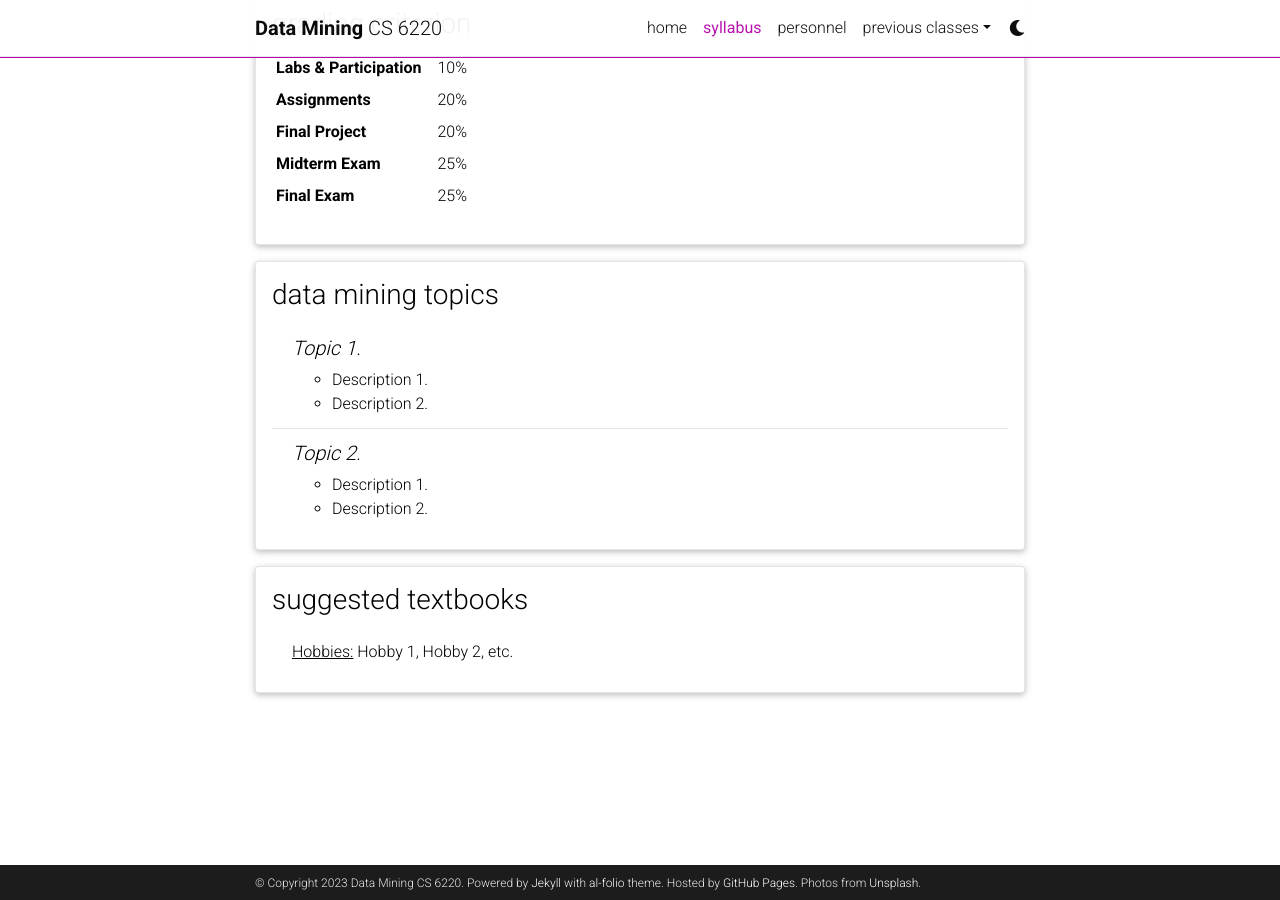
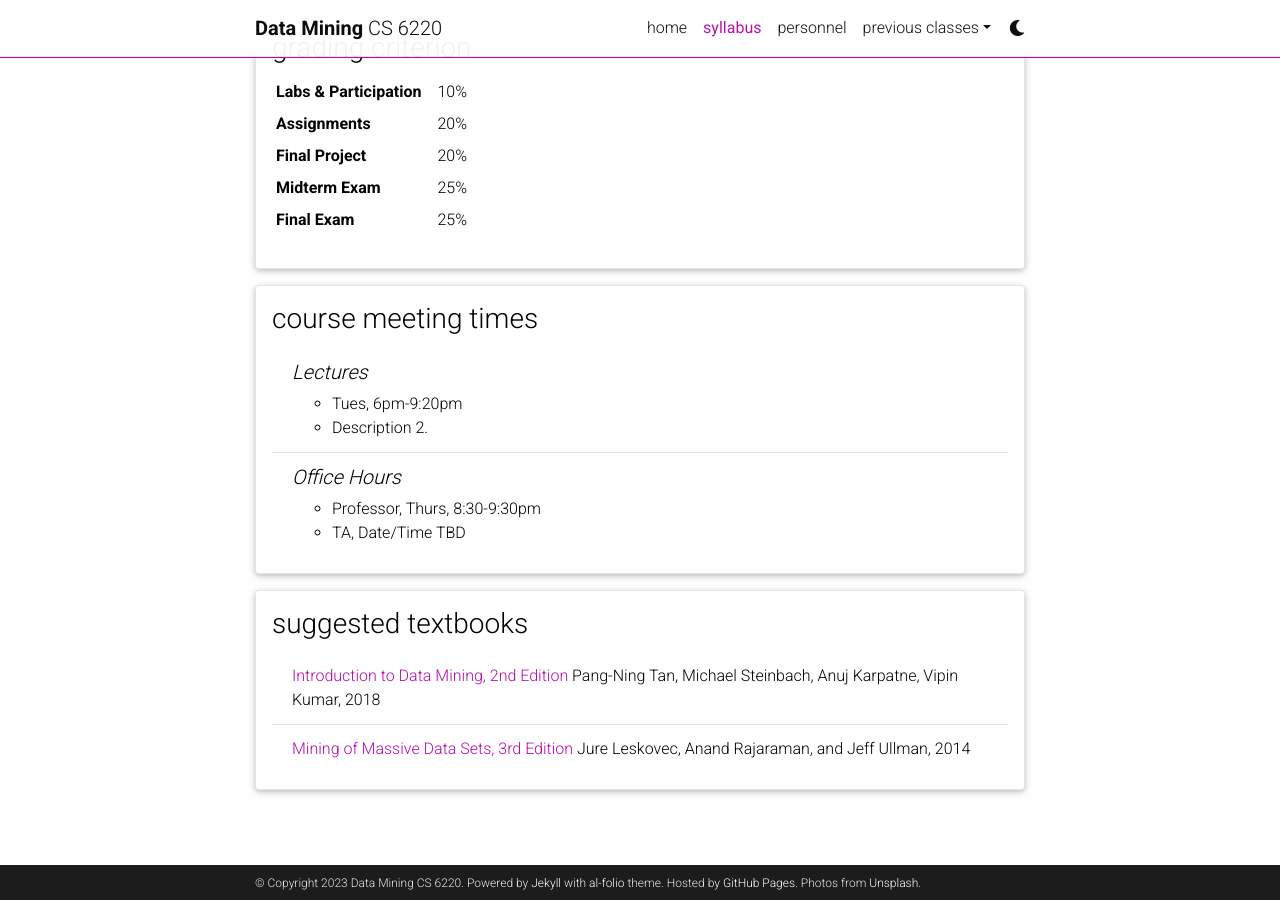
Before and after one commit to kni-neu/website-6120, a Jekyll site: the page built from _pages/syllabus.md, in a window 1280 px wide and 900 px high, scrolled down 3380 px. Built offline with Jekyll 4.4.1, drawn with Linux system fonts in a browser that asks for light colours; comment, search, counter and statistics services are not loaded; a style sheet for code colours, icons or effects is not loaded; some of the changed text lies outside the part shown.

Commit message:
Added references and completed syllabus

```diff
--- a/_data/cv.yml
+++ b/_data/cv.yml
@@ -84,6 +84,7 @@
             - Logistic Regression - A Precursor
             - Deep Learning - A Historical Perspective
             - Convolutional Neural Networks
+            - Batch Data Processing
         - title: In-Class Colabs
           contents:
             - Logistic Regression
@@ -181,19 +182,20 @@
       value: 25%
 
 
-- title: data mining topics
+- title: course meeting times
   type: nested_list
   contents:
-    - title: Topic 1.
+    - title: Lectures
       items:
-        - Description 1.
+        - "Tues, 6pm-9:20pm"
         - Description 2.
-    - title: Topic 2.
+    - title: Office Hours
       items:
-        - Description 1.
-        - Description 2.
+        - "Professor, Thurs, 8:30-9:30pm"
+        - "TA, Date/Time TBD"
 
 - title: suggested textbooks
   type: list
   contents:
-    - <u>Hobbies:</u> Hobby 1, Hobby 2, etc.
+    - <a href="https://www-users.cse.umn.edu/~kumar001/dmbook/index.php">Introduction to Data Mining, 2nd Edition</a> Pang-Ning Tan, Michael Steinbach, Anuj Karpatne, Vipin Kumar, 2018
+    - <a href="http://www.mmds.org">Mining of Massive Data Sets, 3rd Edition</a> Jure Leskovec, Anand Rajaraman, and Jeff Ullman, 2014
--- a/_includes/projects.html
+++ b/_includes/projects.html
@@ -28,7 +28,7 @@
 	  {{ project.description }}
 	  {%- if project.office_hours %}
 	    <br>
-	    ofc hours: {{ project.office_hours }}
+	    <i> ofc hrs </i>: {{ project.office_hours }}
 	  {%- endif %}
 	  </p>
           <div class="row ml-1 mr-1 p-0">
```
Also changed, not shown: 4 other files.
